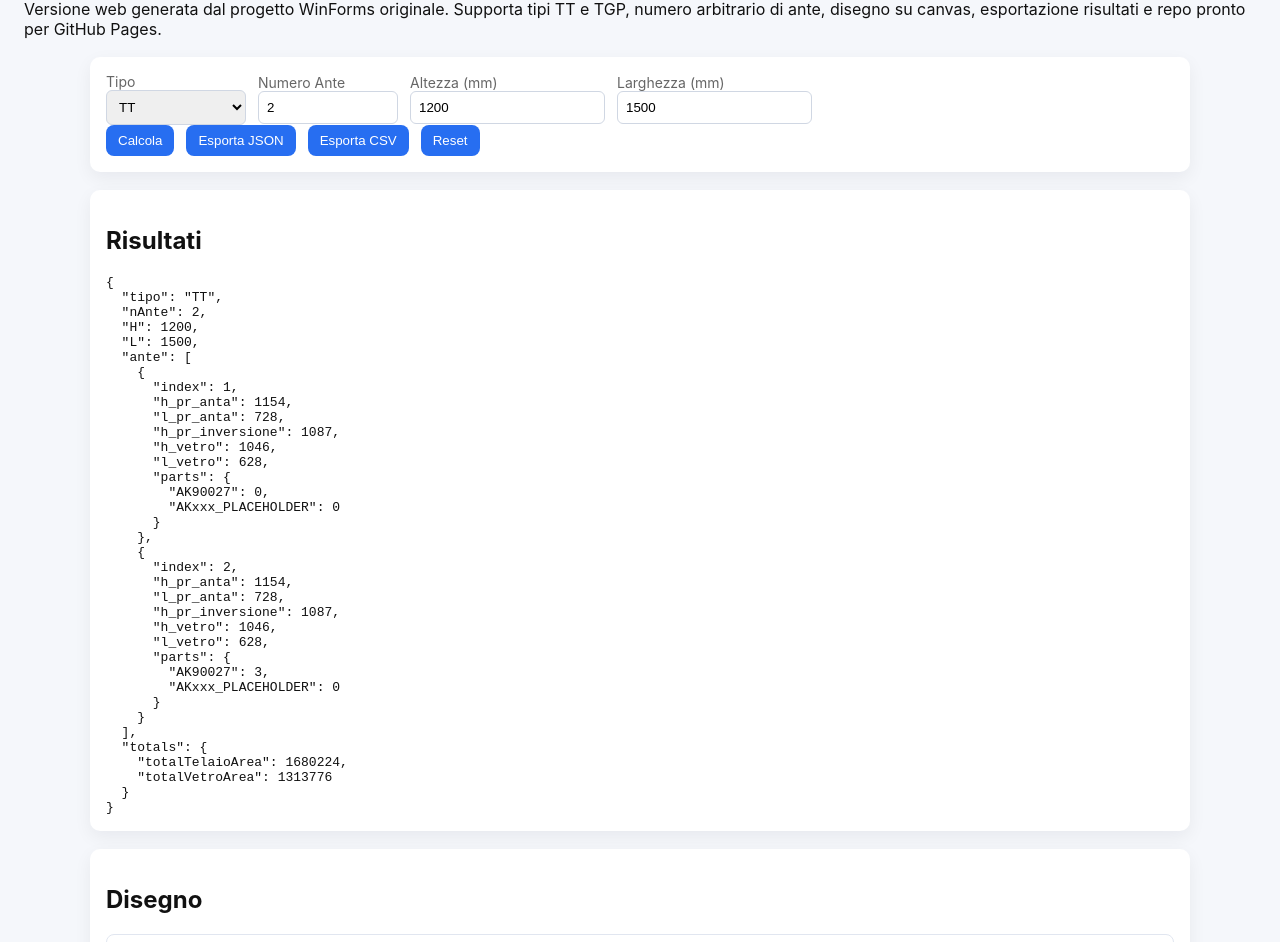
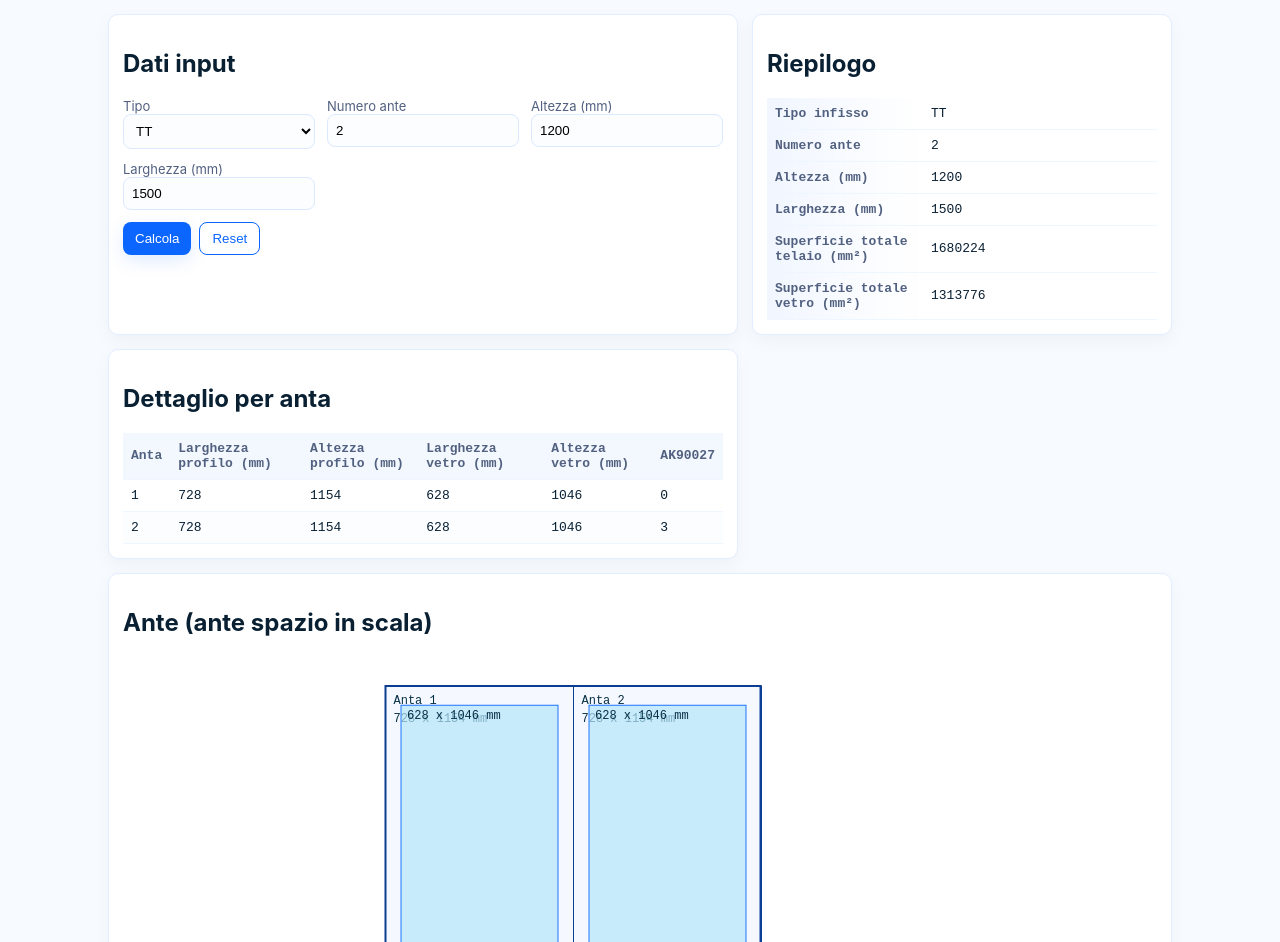
Before and after one commit to whitehairs/infissi-piu, a plain HTML site: page index.html in a window 1280 px wide. Shown: the part 80-1022 px from the top of the page. Drawn offline with Linux system fonts and the light colour scheme.

Commit message:
v2.0 - Major changes to UX/UI
Nuove funzionalità e cambiamenti sostanziali alla UX/UI del programma, con impostazione per branding aziendale.

```diff
--- a/index.html
+++ b/index.html
@@ -1,24 +1,33 @@
 <!doctype html>
 <html lang="it">
 <head>
-<meta charset="utf-8" />
-<meta name="viewport" content="width=device-width,initial-scale=1" />
-<title>InfissiPiu — Web (completo)</title>
+  <meta charset="utf-8">
+  <meta name="viewport" content="width=device-width,initial-scale=1">
+  <title>InfissiPiu — Scheda Cliente</title>
   <link rel="stylesheet" href="style.css">
 </head>
 <body>
-  <header>
-    <h1>InfissiPiu — Porting completo (HTML5)</h1>
-    <p>Versione web generata dal progetto WinForms originale. Supporta tipi TT e TGP, numero arbitrario di ante, disegno su canvas, esportazione risultati e repo pronto per GitHub Pages.</p>
+  <div class="app">
+    <header class="topbar">
+      <div class="title">
+        <h1>InfissiPiu</h1>
+        <p class="muted">Scheda riassuntiva — versione cliente</p>
+      </div>
+      <div class="actions">
+        <button id="exportJson" class="btn outline">Esporta JSON</button>
+        <button id="exportCsv" class="btn outline">Esporta CSV</button>
+        <button id="print" class="btn">Stampa / Esporta PDF</button>
+      </div>
     </header>
 
     <main class="container">
-    <section class="controls card">
-      <div class="row">
+      <section class="input card">
+        <h2>Dati input</h2>
+        <div class="form-grid">
           <label>Tipo
             <select id="tipo"><option value="TT">TT</option><option value="TGP">TGP</option></select>
           </label>
-        <label>Numero Ante
+          <label>Numero ante
             <input id="numeroAnte" type="number" min="1" max="8" value="2">
           </label>
           <label>Altezza (mm)
@@ -28,33 +37,37 @@
             <input id="larghezza" type="number" min="0" value="1500">
           </label>
         </div>
-      <div class="row">
-        <button id="calcola">Calcola</button>
-        <button id="exportJson">Esporta JSON</button>
-        <button id="exportCsv">Esporta CSV</button>
-        <button id="reset">Reset</button>
+        <div class="form-actions">
+          <button id="calcola" class="btn primary">Calcola</button>
+          <button id="reset" class="btn outline">Reset</button>
         </div>
       </section>
 
-    <section class="card">
-      <h2>Risultati</h2>
-      <div id="results"></div>
+      <section class="card summary" id="summarySection" aria-live="polite">
+        <h2>Riepilogo</h2>
+        <div id="summaryTableContainer"></div>
       </section>
 
-    <section class="card">
-      <h2>Disegno</h2>
-      <canvas id="canvas" width="800" height="400"></canvas>
+      <section class="card details" id="detailsSection">
+        <h2>Dettaglio per anta</h2>
+        <div id="detailsTableContainer"></div>
       </section>
 
-    <section class="card">
-      <h2>Log</h2>
-      <pre id="log">Pronto.</pre>
+      <section class="card drawing">
+        <h2>Ante (ante spazio in scala)</h2>
+        <canvas id="canvas" width="900" height="380" aria-label="Disegno ante"></canvas>
+      </section>
+
+      <section class="card log">
+        <h2>Log attività</h2>
+        <pre id="log" class="logpre">Pronto.</pre>
       </section>
     </main>
 
-  <footer class="card">
-    <small>Repo pronto per GitHub Pages: carica i file nella branch <code>gh-pages</code> o nella cartella <code>/docs</code> e abilita GitHub Pages.</small>
+    <footer class="footer muted">
+      Nota: questa è una versione cliente dei risultati. Tutti i dati tecnici sono disponibili tramite "Esporta JSON/CSV".
     </footer>
+  </div>
 
   <script src="script.js"></script>
 </body>
--- a/script.js
+++ b/script.js
@@ -1,5 +1,4 @@
-// InfissiPiu - Complete porting (best-effort)
-// Constants discovered in original C# WinForms
+// Script per versione cliente: tabelle, export, stampa, drawing
 const CONSTS = {
   pr_tt: 46, vetro_tt: 154, inv_tt: 113,
   pr_tgp: 39, vetro_tgp: 139, inv_tgp: 108,
@@ -8,28 +7,21 @@ const CONSTS = {
 
 function log(msg){
   const el = document.getElementById('log');
-  const now = new Date().toISOString().slice(11,23);
-  el.textContent += `[${now}] ` + msg + "\n";
+  const t = new Date().toLocaleTimeString();
+  el.textContent += `[${t}] ${msg}\n`;
   el.scrollTop = el.scrollHeight;
 }
 
 function calcParts(tipo, nAnte, H, L){
-  // Return a structured object with per-anta sizes and summary totals
   const c = CONSTS;
-  const parts = {tipo, nAnte, H, L, ante: [], totals:{} };
-  // Basic validation
   if(H<=0 || L<=0) throw new Error('Altezza e Larghezza devono essere > 0');
-  if(L>H) log('Attenzione: larghezza maggiore di altezza (come nel sorgente originale)');
-  // Choose constants based on tipo
-  const pr = (tipo==='TT') ? c.pr_tt : c.pr_tgp;
-  const vetro = (tipo==='TT') ? c.vetro_tt : c.vetro_tgp;
-  const inv = (tipo==='TT') ? c.inv_tt : c.inv_tgp;
-  // For each anta compute measures. Heuristic rules derived from original code:
-  // - For 1 anta: pr and vetro use full L/H minus respective constants
-  // - For >=2 ante: divide width roughly equally, subtract lat for profiles, compute inversion and glass heights
+  const pr = tipo==='TT' ? c.pr_tt : c.pr_tgp;
+  const vetro = tipo==='TT' ? c.vetro_tt : c.vetro_tgp;
+  const inv = tipo==='TT' ? c.inv_tt : c.inv_tgp;
+  const parts = {tipo, nAnte, H, L, ante: [], totals:{}};
   let totalTelaio = 0, totalVetroArea = 0;
   for(let i=0;i<nAnte;i++){
-    let anta = {index:i+1};
+    const anta = {index:i+1};
     if(nAnte===1){
       anta.h_pr_anta = Math.round(H - pr);
       anta.l_pr_anta = Math.round(H - pr);
@@ -37,21 +29,15 @@ function calcParts(tipo, nAnte, H, L){
       anta.l_vetro = Math.round(L - vetro);
     } else {
       anta.h_pr_anta = Math.round(H - pr);
-      // width per leaf (approx)
-      let l_temp = Math.round(L / nAnte);
+      const l_temp = Math.round(L / nAnte);
       anta.l_pr_anta = Math.round(l_temp - c.lat);
       anta.h_pr_inversione = Math.round(H - inv);
       anta.h_vetro = Math.round(H - vetro);
-      // some formulas from original used ((L - 315)/2)+35 for 2 leaves; generalize:
       anta.l_vetro = Math.round(((L - 315) / nAnte) + 35);
-      // guard values
       if(anta.l_vetro < 0) anta.l_vetro = Math.round(Math.max(10, anta.l_pr_anta - 20));
     }
-    // Add basic counts for accessories as placeholders (original code has many akXXXXX counts)
-    anta.parts = {
-      AK90027: (nAnte>=2 && i===1) ? 3 : 0, // example assignment seen in original
-      AKxxx_PLACEHOLDER: 0
-    };
+    // placeholder parts counts (il sorgente originale ha molte variabili akXXXXX)
+    anta.parts = {AK90027: (nAnte>=2 && i===1)?3:0};
     totalTelaio += anta.h_pr_anta * (anta.l_pr_anta || 1);
     totalVetroArea += anta.h_vetro * (anta.l_vetro || 1);
     parts.ante.push(anta);
@@ -61,84 +47,123 @@ function calcParts(tipo, nAnte, H, L){
   return parts;
 }
 
-// Drawing utilities
+// Render riepilogo come tabella friendly
+function renderSummary(parts){
+  const container = document.getElementById('summaryTableContainer');
+  container.innerHTML = '';
+  const table = document.createElement('table');
+  const rows = [
+    ['Tipo infisso', parts.tipo],
+    ['Numero ante', parts.nAnte],
+    ['Altezza (mm)', parts.H],
+    ['Larghezza (mm)', parts.L],
+    ['Superficie totale telaio (mm²)', parts.totals.totalTelaioArea],
+    ['Superficie totale vetro (mm²)', parts.totals.totalVetroArea]
+  ];
+  const thead = document.createElement('thead');
+  const tbody = document.createElement('tbody');
+  for(const r of rows){
+    const tr = document.createElement('tr');
+    const th = document.createElement('th'); th.textContent = r[0];
+    const td = document.createElement('td'); td.textContent = r[1];
+    tr.appendChild(th); tr.appendChild(td);
+    tbody.appendChild(tr);
+  }
+  table.appendChild(tbody);
+  container.appendChild(table);
+}
+
+// Render dettagli per anta in tabella
+function renderDetails(parts){
+  const container = document.getElementById('detailsTableContainer');
+  container.innerHTML = '';
+  const table = document.createElement('table');
+  const thead = document.createElement('thead');
+  const hrow = document.createElement('tr');
+  ['Anta','Larghezza profilo (mm)','Altezza profilo (mm)','Larghezza vetro (mm)','Altezza vetro (mm)','AK90027'].forEach(h=>{
+    const th = document.createElement('th'); th.textContent = h; hrow.appendChild(th);
+  });
+  thead.appendChild(hrow);
+  const tbody = document.createElement('tbody');
+  for(const a of parts.ante){
+    const tr = document.createElement('tr');
+    const vals = [a.index, a.l_pr_anta, a.h_pr_anta, a.l_vetro, a.h_vetro, (a.parts.AK90027||0)];
+    for(const v of vals){
+      const td = document.createElement('td'); td.textContent = v; tr.appendChild(td);
+    }
+    tbody.appendChild(tr);
+  }
+  table.appendChild(thead); table.appendChild(tbody);
+  container.appendChild(table);
+}
+
+// Draw on canvas
 function draw(parts){
   const canvas = document.getElementById('canvas');
   const ctx = canvas.getContext('2d');
-  // Clear
+  // fit high-dpi
+  const DPR = window.devicePixelRatio || 1;
+  canvas.width = canvas.clientWidth * DPR;
+  canvas.height = 380 * DPR;
+  ctx.scale(DPR, DPR);
   ctx.clearRect(0,0,canvas.width,canvas.height);
-  // compute scale to fit L x H into canvas with margins
-  const margin = 40;
-  const W = canvas.width - margin*2;
-  const H = canvas.height - margin*2;
-  // choose scale based on real L,H
+  // compute scale
+  const margin = 30;
+  const W = canvas.clientWidth - margin*2;
+  const H = 300;
   const scale = Math.min(W/parts.L, H/parts.H);
   const drawW = parts.L * scale;
   const drawH = parts.H * scale;
   const startX = margin + (W - drawW)/2;
-  const startY = margin + (H - drawH)/2;
+  const startY = 30;
   // frame
-  ctx.strokeStyle = '#0b2947';
-  ctx.lineWidth = 2;
+  ctx.strokeStyle = '#0b3d91'; ctx.lineWidth = 2;
   ctx.strokeRect(startX, startY, drawW, drawH);
-  // divisions for ante
+  // ante
   const n = parts.nAnte;
   for(let i=0;i<n;i++){
     const x0 = startX + Math.round(i*(drawW/n));
-    const x1 = startX + Math.round((i+1)*(drawW/n));
-    // leaf rect
-    ctx.fillStyle = 'rgba(40,120,220,0.06)';
-    ctx.fillRect(x0, startY, Math.round(drawW/n), drawH);
-    ctx.strokeStyle = '#0b2947';
-    ctx.lineWidth = 1;
-    ctx.strokeRect(x0, startY, Math.round(drawW/n), drawH);
-    // label leaf number and sizes
-    const anta = parts.ante[i];
-    ctx.fillStyle = '#072b3a';
-    ctx.font = '14px monospace';
-    const label = `Anta ${i+1}: ${anta.l_pr_anta}x${anta.h_pr_anta} mm`;
-    ctx.fillText(label, x0 + 6, startY + 18);
-    // draw glass area rectangle inside leaf using l_vetro/h_vetro scaled and centered
-    const glassW = Math.max(8, (anta.l_vetro||20)*scale);
-    const glassH = Math.max(8, (anta.h_vetro||20)*scale);
-    const gx = x0 + (Math.round(drawW/n) - glassW)/2;
-    const gy = startY + (drawH - glassH)/2;
-    ctx.fillStyle = 'rgba(180,230,250,0.6)';
-    ctx.fillRect(gx, gy, glassW, glassH);
-    ctx.strokeStyle = 'rgba(40,120,220,0.8)';
-    ctx.strokeRect(gx, gy, glassW, glassH);
-    // show glass dims
-    ctx.fillStyle = '#072b3a';
-    ctx.fillText(`${anta.l_vetro}x${anta.h_vetro} mm`, gx+4, gy+14);
+    const w = Math.round(drawW/n);
+    // fill leaf
+    ctx.fillStyle = 'rgba(11,102,255,0.04)';
+    ctx.fillRect(x0, startY, w, drawH);
+    ctx.strokeStyle = '#0b3d91'; ctx.lineWidth = 1;
+    ctx.strokeRect(x0, startY, w, drawH);
+    const a = parts.ante[i];
+    ctx.fillStyle = '#073046'; ctx.font = '12px monospace';
+    ctx.fillText(`Anta ${a.index}`, x0+8, startY+18);
+    ctx.fillText(`${a.l_pr_anta} x ${a.h_pr_anta} mm`, x0+8, startY+36);
+    // glass
+    const gw = Math.max(8, (a.l_vetro||20)*scale);
+    const gh = Math.max(8, (a.h_vetro||20)*scale);
+    const gx = x0 + (w - gw)/2; const gy = startY + (drawH - gh)/2;
+    ctx.fillStyle = 'rgba(180,230,250,0.7)'; ctx.fillRect(gx, gy, gw, gh);
+    ctx.strokeStyle = 'rgba(11,102,255,0.9)'; ctx.strokeRect(gx, gy, gw, gh);
+    ctx.fillStyle = '#073046'; ctx.fillText(`${a.l_vetro} x ${a.h_vetro} mm`, gx+6, gy+14);
   }
-  // overall labels
-  ctx.fillStyle = '#072b3a';
-  ctx.font = '12px monospace';
-  ctx.fillText(`Scala: 1:${Math.round(1/scale) || 1}`, 10, canvas.height - 10);
-  ctx.fillText(`L=${parts.L}mm  H=${parts.H}mm`, canvas.width - 220, canvas.height - 10);
+  // footer labels
+  ctx.fillStyle = '#073046'; ctx.font = '12px monospace';
+  ctx.fillText(`Scala approssimata`, 12, canvas.clientHeight - 6);
 }
 
 // Export helpers
-function download(filename, text){
-  const a = document.createElement('a');
-  a.href = URL.createObjectURL(new Blob([text], {type:'text/plain'}));
-  a.download = filename;
-  document.body.appendChild(a);
-  a.click();
-  a.remove();
+function download(filename, text, mime='text/plain'){
+  const blob = new Blob([text], {type: mime});
+  const url = URL.createObjectURL(blob);
+  const a = document.createElement('a'); a.href = url; a.download = filename;
+  document.body.appendChild(a); a.click(); a.remove(); URL.revokeObjectURL(url);
 }
 
 function toCSV(parts){
-  // header + per-anta rows
   const rows = [];
   rows.push(['Tipo','NumAnte','Altezza_mm','Larghezza_mm'].join(','));
   rows.push([parts.tipo, parts.nAnte, parts.H, parts.L].join(','));
-  rows.push('\n');
+  rows.push('');
   rows.push(['Index','l_pr_anta','h_pr_anta','l_vetro','h_vetro','AK90027'].join(','));
   for(const a of parts.ante){
     rows.push([a.index, a.l_pr_anta, a.h_pr_anta, a.l_vetro, a.h_vetro, (a.parts.AK90027||0)].join(','));
   }
-  rows.push('\n');
+  rows.push('');
   rows.push(['TotalTelaioArea_mm2','TotalVetroArea_mm2'].join(','));
   rows.push([parts.totals.totalTelaioArea, parts.totals.totalVetroArea].join(','));
   return rows.join('\n');
@@ -152,29 +177,28 @@ document.getElementById('calcola').addEventListener('click', ()=>{
     const H = parseFloat(document.getElementById('altezza').value) || 0;
     const L = parseFloat(document.getElementById('larghezza').value) || 0;
     const parts = calcParts(tipo, nAnte, H, L);
-    // show results
-    const res = document.getElementById('results');
-    res.textContent = JSON.stringify(parts, null, 2);
-    draw(parts);
-    log('Calcolo eseguito con successo.');
-    // attach current parts to window for export
     window._LAST_PARTS = parts;
+    renderSummary(parts); renderDetails(parts); draw(parts);
+    log('Calcolo eseguito.');
   }catch(e){
-    alert('Errore: '+e.message);
-    log('Errore: ' + e.message);
+    alert('Errore: '+e.message); log('Errore: '+e.message);
   }
 });
 
 document.getElementById('exportJson').addEventListener('click', ()=>{
-  const p = window._LAST_PARTS;
-  if(!p){ alert('Esegui prima il calcolo'); return; }
-  download('infissipiu-result.json', JSON.stringify(p, null, 2));
+  const p = window._LAST_PARTS; if(!p){ alert('Esegui prima il calcolo'); return; }
+  download('infissipiu-result.json', JSON.stringify(p, null, 2), 'application/json');
+  log('Esportato JSON');
 });
 
 document.getElementById('exportCsv').addEventListener('click', ()=>{
-  const p = window._LAST_PARTS;
-  if(!p){ alert('Esegui prima il calcolo'); return; }
-  download('infissipiu-result.csv', toCSV(p));
+  const p = window._LAST_PARTS; if(!p){ alert('Esegui prima il calcolo'); return; }
+  download('infissipiu-result.csv', toCSV(p), 'text/csv');
+  log('Esportato CSV');
+});
+
+document.getElementById('print').addEventListener('click', ()=>{
+  window.print();
 });
 
 document.getElementById('reset').addEventListener('click', ()=>{
@@ -182,11 +206,11 @@ document.getElementById('reset').addEventListener('click', ()=>{
   document.getElementById('numeroAnte').value=2;
   document.getElementById('altezza').value=1200;
   document.getElementById('larghezza').value=1500;
-  document.getElementById('results').textContent='';
-  const c = document.getElementById('canvas');
-  c.getContext('2d').clearRect(0,0,c.width,c.height);
-  log('Reset UI.');
+  document.getElementById('summaryTableContainer').innerHTML='';
+  document.getElementById('detailsTableContainer').innerHTML='';
+  const c = document.getElementById('canvas'); c.getContext('2d').clearRect(0,0,c.width,c.height);
+  log('Reset effettuato');
 });
 
-// initial draw
-document.getElementById('calcola').click();
+// auto-calculate on load
+document.addEventListener('DOMContentLoaded', ()=>{ document.getElementById('calcola').click(); });
--- a/style.css
+++ b/style.css
@@ -1,15 +1,45 @@
-:root{--bg:#f5f7fb;--card:#fff;--accent:#276ef1;--muted:#666}
+/* Stile bianco e blu, responsive e ottimizzato per stampa */
+:root{
+  --bg:#f7fbff; --card:#ffffff; --accent:#0b66ff; --muted:#526180; --border:#e2edff;
+  --radius:10px; --pad:14px; --maxw:1100px;
+  --mono: "Roboto Mono", monospace;
+}
 *{box-sizing:border-box}
-body{font-family:Inter,ui-sans-serif,system-ui,Segoe UI,Arial; background:var(--bg); margin:0; padding:24px; color:#111}
-header h1{margin:0 0 6px 0}
-.container{max-width:1100px;margin:18px auto;display:grid;grid-template-columns:1fr;gap:18px}
-.card{background:var(--card);padding:16px;border-radius:10px;box-shadow:0 6px 18px rgba(16,24,40,0.06)}
-.controls .row{display:flex;gap:12px;flex-wrap:wrap;align-items:center}
-label{display:flex;flex-direction:column;font-size:14px;color:var(--muted)}
-input[type=number],select{padding:8px;border-radius:6px;border:1px solid #d0d7e3;min-width:140px}
-button{background:var(--accent);color:#fff;border:none;padding:8px 12px;border-radius:8px;cursor:pointer}
-button[disabled]{opacity:.5;cursor:not-allowed}
-#results{font-family:monospace;white-space:pre-wrap}
-canvas{width:100%;height:auto;border-radius:8px;border:1px solid #e1e6f0;background:#fff}
-pre{background:#0a0b0f;color:#9bff9b;padding:12px;border-radius:8px;overflow:auto;height:120px}
-footer{max-width:1100px;margin:12px auto;text-align:center;color:#666;padding:8px}
+body{font-family:Inter, system-ui, -apple-system, "Segoe UI", Roboto, "Helvetica Neue", Arial; background:var(--bg); margin:0; color:#092033}
+.app{max-width:var(--maxw); margin:20px auto; padding:18px;}
+.topbar{display:flex;justify-content:space-between;align-items:center;margin-bottom:14px}
+.title h1{margin:0;font-size:22px;color:var(--accent)}
+.title .muted{margin:0;color:var(--muted);font-size:13px}
+.actions{display:flex;gap:8px}
+.btn{background:var(--accent);color:#fff;border:none;padding:8px 12px;border-radius:8px;cursor:pointer}
+.btn.outline{background:transparent;color:var(--accent);border:1px solid var(--accent)}
+.btn.primary{box-shadow:0 6px 18px rgba(11,102,255,0.12)}
+
+.container{display:grid;grid-template-columns:1fr;gap:14px}
+.card{background:var(--card);padding:var(--pad);border-radius:var(--radius);box-shadow:0 6px 18px rgba(9,32,51,0.04);border:1px solid var(--border)}
+.form-grid{display:grid;grid-template-columns:repeat(auto-fit,minmax(180px,1fr));gap:12px}
+label{font-size:13px;color:var(--muted);display:block}
+input[type=number], select{width:100%;padding:8px;border-radius:8px;border:1px solid #dbe9ff;background:#fbfdff}
+.form-actions{margin-top:12px;display:flex;gap:8px}
+.summary table, .details table{width:100%;border-collapse:collapse;font-family:var(--mono);font-size:13px}
+.summary th, .summary td, .details th, .details td{padding:8px;border-bottom:1px solid #eef6ff;text-align:left}
+.summary th{background:linear-gradient(90deg, rgba(11,102,255,0.06), transparent);color:var(--muted);width:40%}
+.details th{background:#f3f8ff;color:var(--muted)}
+.details tbody tr:nth-child(even){background:#fbfdff}
+.canvas-wrap{width:100%;overflow:hidden}
+.logpre{background:#071225;color:#9ff4c8;padding:12px;border-radius:8px;overflow:auto;height:120px;font-family:var(--mono)}
+
+/* responsive */
+@media(min-width:900px){
+  .container{grid-template-columns: 1fr 420px; grid-auto-rows:min-content}
+  .drawing{grid-column: 1 / 3}
+}
+
+/* print */
+@media print{
+  body{background:#fff;color:#000}
+  .topbar .actions, .form-actions, .logpre, footer{display:none}
+  .card{box-shadow:none;border:none}
+  .container{grid-template-columns:1fr}
+  canvas{display:none}
+}
```
Also changed, not shown: 1 other file. Lines whose indentation alone changed are shown as unchanged.
